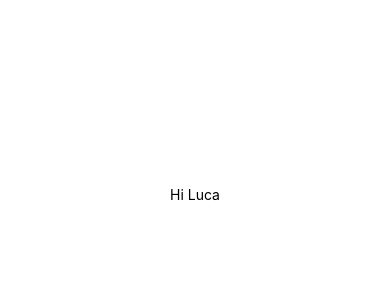
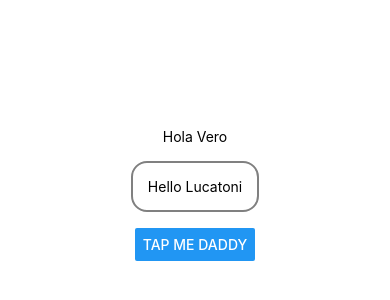
Before and after one commit to headhunter225014/React-Natve-Goal-APP, a React Native app: screen / in a window 390 px wide. Shown: the part 228-528 px from the top of the page. Built offline with nearby package versions, Linux system fonts and the light colour scheme.

Commit message:
Basic Styling and Components

```diff
--- a/App.js
+++ b/App.js
@@ -1,10 +1,11 @@
-import { StatusBar } from 'expo-status-bar';
-import { StyleSheet, Text, View } from 'react-native';
+import {StyleSheet, Text, View, Button, TextInput} from 'react-native';
+
 export default function App() {
   return (
     <View style={styles.container}>
-      <Text>Hi Luca</Text>
-      <StatusBar style="auto" />
+      <Text>Hola Vero</Text>
+      <Text style={styles.dummyText}>Hello Lucatoni</Text>
+      <Button title='tap me daddy'/>
     </View>
   );
 }
@@ -16,4 +17,11 @@ const styles = StyleSheet.create({
     alignItems: 'center',
     justifyContent: 'center',
   },
+  dummyText: {
+    margin: 16,
+    borderWidth: 2,
+    borderColor: 'grey',
+    padding: 15,
+    borderRadius: 16,
+  }
 });
```
